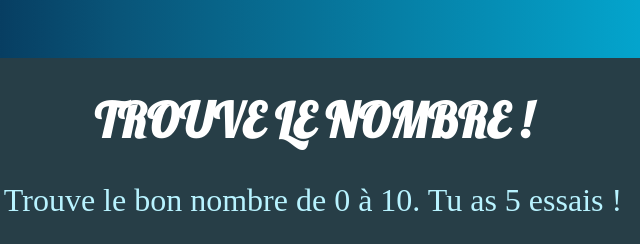
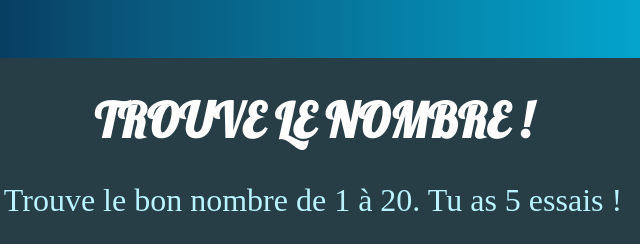
Before and after one commit to Manucho40/trouveLeNombre, a plain HTML site: page index.html in a window 1280 px wide. Shown: the top 244 px of the page, 327-967 px from the left. Drawn offline with Linux system fonts and the light colour scheme.

Commit message:
Update index.html

```diff
--- a/index.html
+++ b/index.html
@@ -11,7 +11,7 @@
 <body>
     <div class="cadre">
         <h1>TROUVE LE NOMBRE !</h1>
-        <p class="firstP">Trouve le bon nombre de 0 à 10. Tu as 5 essais !</p>
+        <p class="firstP">Trouve le bon nombre de 1 à 20. Tu as 5 essais !</p>
         <div class="life">
             <i class="fas fa-heart 1"></i>
             <i class="fas fa-heart 2"></i>
```
